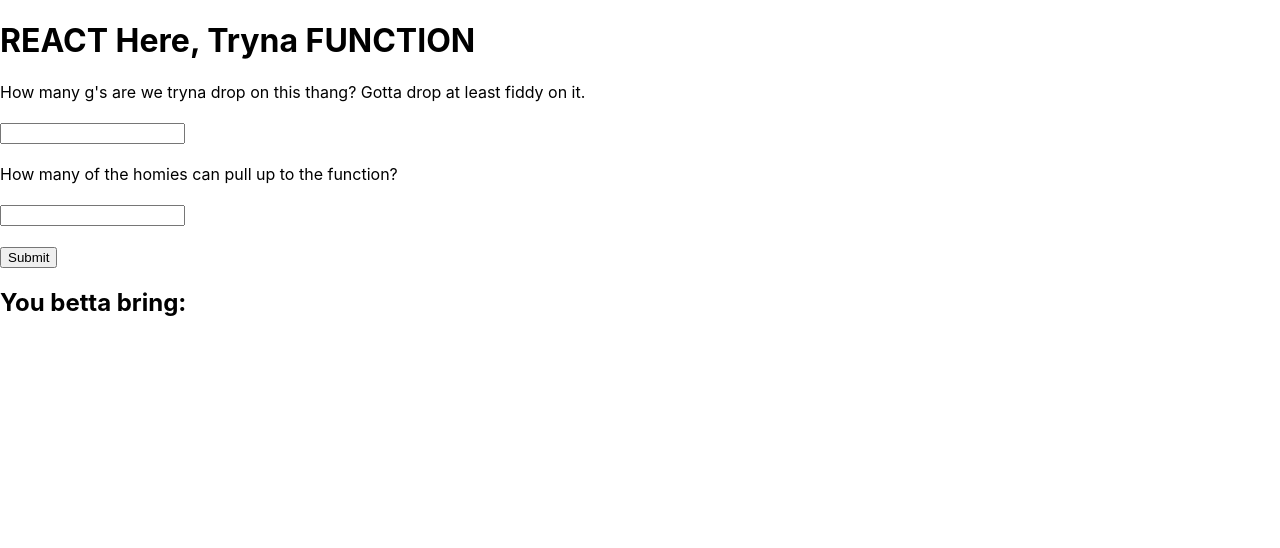
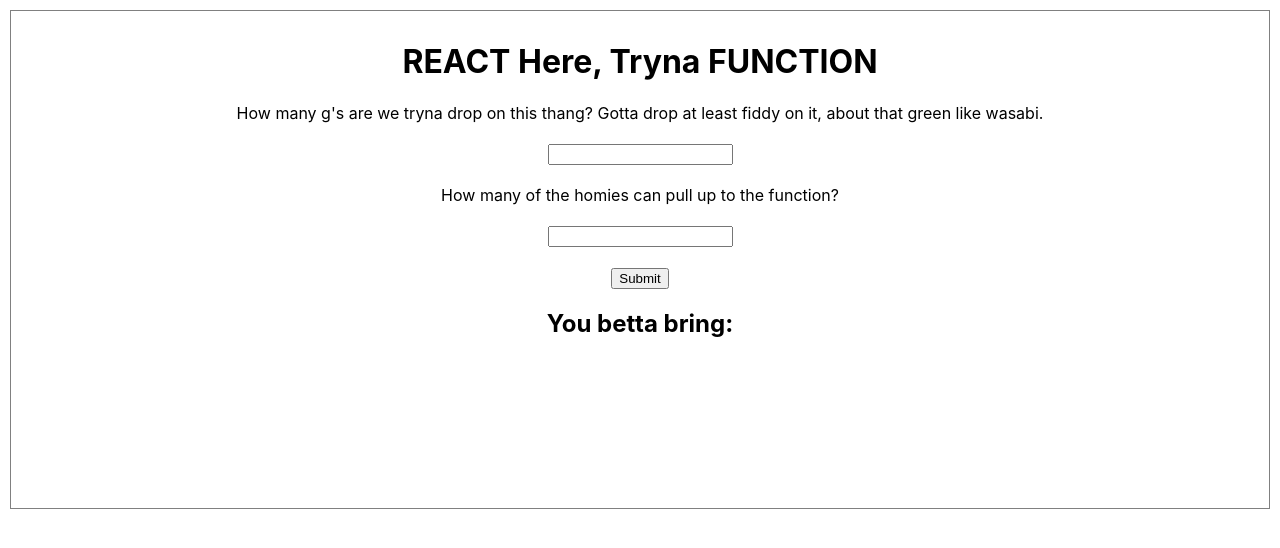
Before and after one commit to DiemBTran/react-here-tryna-function, a React (Create React App) app: page / in a window 1280 px wide. Shown: the top 548 px of the page. Built offline with nearby package versions, Linux system fonts and the light colour scheme.

Commit message:
added CSS changes and changed a label in UserInput

```diff
--- a/src/App.css
+++ b/src/App.css
@@ -1,5 +1,10 @@
-.App {
+#app {
     margin: 10px;
-    padding: 10px;
+    padding: 10px 10px 150px 10px;
     text-align: center;
+    border: 1px solid grey;
 }
+
+h1 {
+    color: black;
+}
--- a/src/App.js
+++ b/src/App.js
@@ -58,6 +58,7 @@ class App extends Component {
   render(){
     return (
       <>
+        <div id="app">
           <h1>REACT Here, Tryna FUNCTION</h1>
           <UserInput
             handleFormSubmit= {this.handleFormSubmit}
@@ -69,6 +70,7 @@ class App extends Component {
           />
           <TotalCost
           form = { this.state.form }/>
+        </div>
       </>
     );
   }
--- a/src/Components/UserInput.js
+++ b/src/Components/UserInput.js
@@ -27,7 +27,7 @@ handleSubmit = (e) => {
         return(
             <>
               <form>
-                <label>How many g's are we tryna drop on this thang? Gotta drop at least fiddy on it.</label>
+                <label>How many g's are we tryna drop on this thang? Gotta drop at least fiddy on it, about that green like wasabi.</label>
                 <br/>
                 <br/>
                 <input
```
Lines whose indentation alone changed are shown as unchanged.
